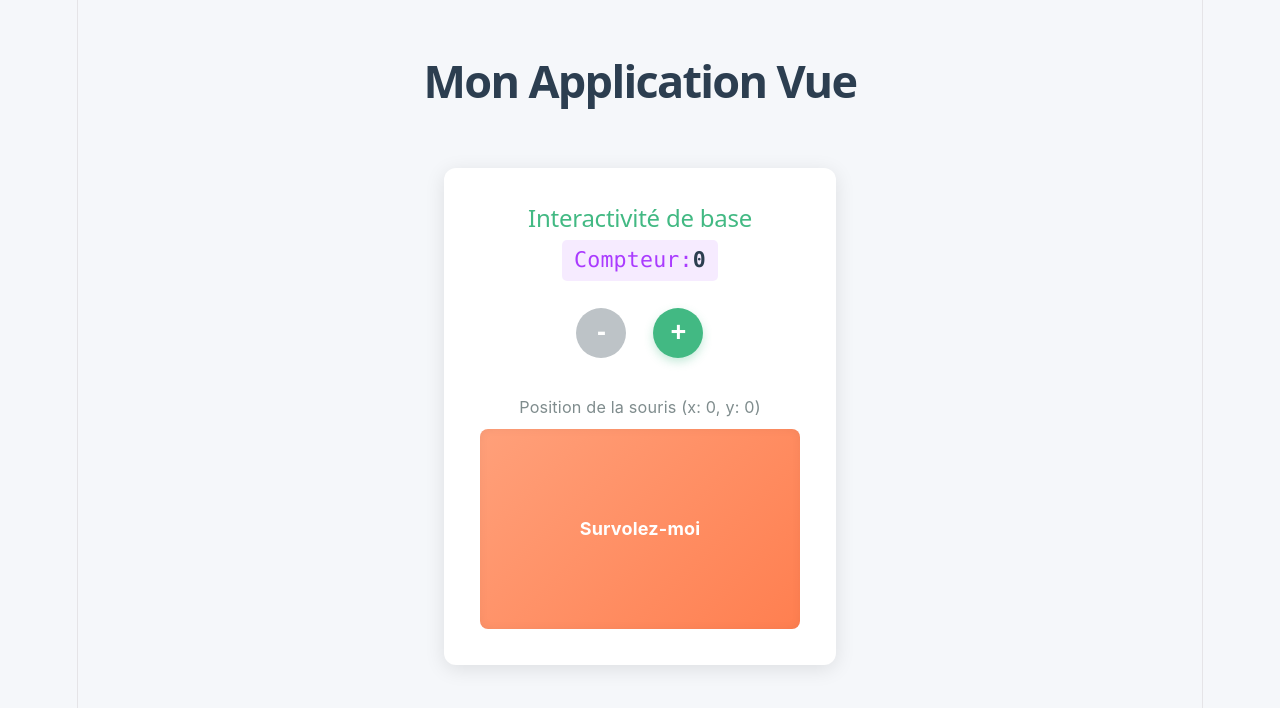
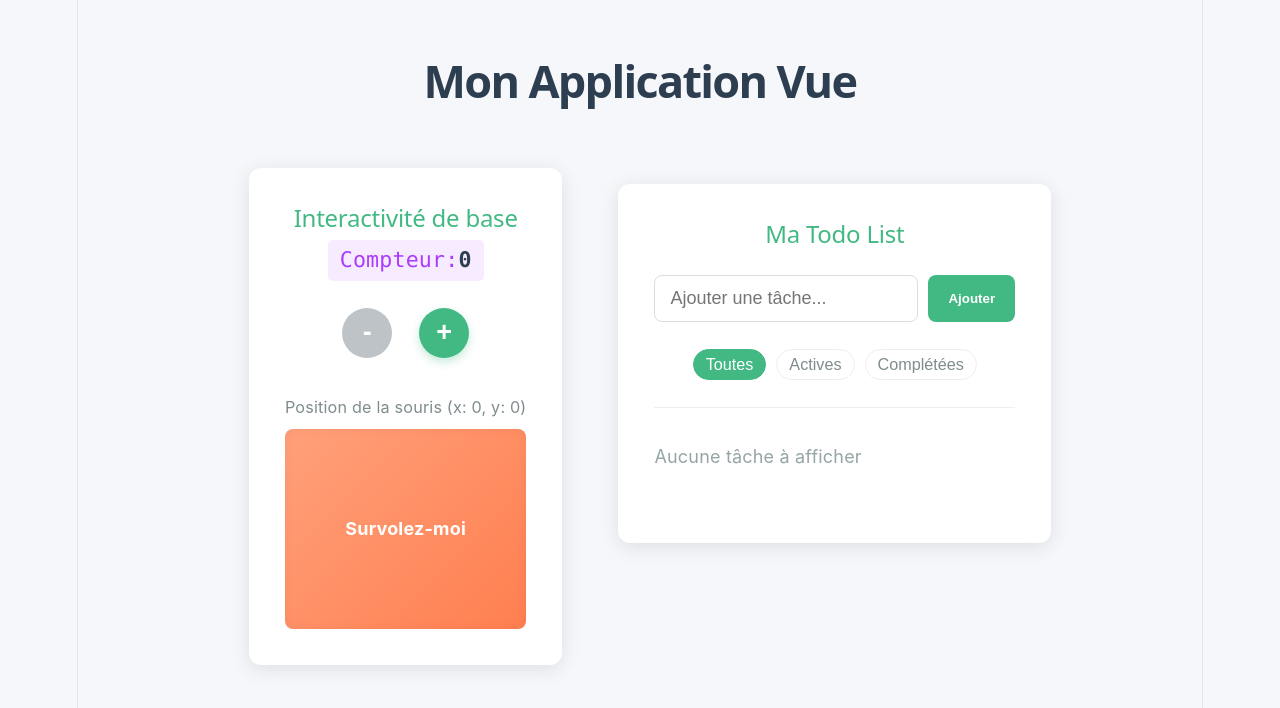
Before and after one commit to selkniezpandora/tuto-vue, a Vue app: page / in a window 1280 px wide. Shown: the top 708 px of the page. Built offline with nearby package versions, Linux system fonts and the light colour scheme.

Commit message:
refactor MyComponent.vue: replace helloWorld with increment/decrement methods and enhance counter controls with updated styling

```diff
--- a/src/App.vue
+++ b/src/App.vue
@@ -1,5 +1,6 @@
 <script setup lang="ts">
 import MyComponent from "./components/MyComponent.vue";
+import TodoList from "./components/TodoList.vue";
 </script>
 
 <template>
@@ -8,7 +9,10 @@ import MyComponent from "./components/MyComponent.vue";
       <h1>Mon Application Vue</h1>
     </header>
     <main>
-      <MyComponent />
+      <div class="components-grid">
+        <MyComponent />
+        <TodoList />
+      </div>
     </main>
   </div>
 </template>
@@ -37,4 +41,19 @@ header h1 {
   font-size: 2.5rem;
   font-weight: 700;
 }
+
+.components-grid {
+  display: flex;
+  flex-direction: column;
+  gap: 2rem;
+  align-items: center;
+}
+
+@media (min-width: 1024px) {
+  .components-grid {
+    flex-direction: row;
+    align-items: flex-start;
+    justify-content: center;
+  }
+}
 </style>
--- /dev/null
+++ b/src/components/TodoList.vue
@@ -0,0 +1,300 @@
+<script lang="ts">
+interface Todo {
+  id: number;
+  text: string;
+  completed: boolean;
+}
+
+export default {
+  name: "TodoList",
+  data() {
+    return {
+      newTodo: "",
+      todos: [] as Todo[],
+      filter: "all", // 'all' | 'active' | 'completed'
+    };
+  },
+  computed: {
+    filteredTodos(): Todo[] {
+      if (this.filter === "active") {
+        return this.todos.filter((todo) => !todo.completed);
+      } else if (this.filter === "completed") {
+        return this.todos.filter((todo) => todo.completed);
+      }
+      return this.todos;
+    },
+    remainingCount(): number {
+      return this.todos.filter((todo) => !todo.completed).length;
+    },
+  },
+  methods: {
+    addTodo() {
+      const text = this.newTodo.trim();
+      if (text) {
+        this.todos.push({
+          id: Date.now(),
+          text,
+          completed: false,
+        });
+        this.newTodo = "";
+        this.saveTodos();
+      }
+    },
+    removeTodo(id: number) {
+      this.todos = this.todos.filter((todo) => todo.id !== id);
+      this.saveTodos();
+    },
+    toggleTodo(todo: Todo) {
+      todo.completed = !todo.completed;
+      this.saveTodos();
+    },
+    saveTodos() {
+      localStorage.setItem("vue-todo-list", JSON.stringify(this.todos));
+    },
+    loadTodos() {
+      const saved = localStorage.getItem("vue-todo-list");
+      if (saved) {
+        try {
+          this.todos = JSON.parse(saved);
+        } catch (e) {
+          console.error("Erreur lors du chargement des tâches", e);
+          this.todos = [];
+        }
+      }
+    },
+    clearCompleted() {
+      this.todos = this.todos.filter((todo) => !todo.completed);
+      this.saveTodos();
+    }
+  },
+  mounted() {
+    this.loadTodos();
+  },
+};
+</script>
+
+<template>
+  <div class="todo-container">
+    <div class="todo-card">
+      <h2>Ma Todo List</h2>
+
+      <div class="input-group">
+        <input
+          v-model="newTodo"
+          @keyup.enter="addTodo"
+          placeholder="Ajouter une tâche..."
+          type="text"
+        />
+        <button @click="addTodo" class="btn-add">Ajouter</button>
+      </div>
+
+      <div class="filters">
+        <button
+          @click="filter = 'all'"
+          :class="{ active: filter === 'all' }"
+        >Toutes</button>
+        <button
+          @click="filter = 'active'"
+          :class="{ active: filter === 'active' }"
+        >Actives</button>
+        <button
+          @click="filter = 'completed'"
+          :class="{ active: filter === 'completed' }"
+        >Complétées</button>
+      </div>
+
+      <ul class="todo-list">
+        <li v-for="todo in filteredTodos" :key="todo.id" :class="{ completed: todo.completed }">
+          <div class="todo-item-content" @click="toggleTodo(todo)">
+            <span class="checkbox">
+              <i v-if="todo.completed">✓</i>
+            </span>
+            <span class="todo-text">{{ todo.text }}</span>
+          </div>
+          <button @click="removeTodo(todo.id)" class="btn-delete">×</button>
+        </li>
+        <li v-if="filteredTodos.length === 0" class="empty-list">
+          Aucune tâche à afficher
+        </li>
+      </ul>
+
+      <div class="todo-footer" v-if="todos.length > 0">
+        <span>{{ remainingCount }} tâche(s) restante(s)</span>
+        <button @click="clearCompleted" v-if="todos.some(t => t.completed)" class="btn-clear">
+          Nettoyer
+        </button>
+      </div>
+    </div>
+  </div>
+</template>
+
+<style scoped>
+.todo-container {
+  display: flex;
+  justify-content: center;
+  margin-top: 2rem;
+  font-family: 'Inter', system-ui, -apple-system, sans-serif;
+}
+
+.todo-card {
+  background: white;
+  border-radius: 12px;
+  box-shadow: 0 4px 20px rgba(0, 0, 0, 0.1);
+  padding: 2rem;
+  max-width: 500px;
+  width: 100%;
+  color: #2c3e50;
+}
+
+h2 {
+  margin-top: 0;
+  color: #42b983;
+  text-align: center;
+  margin-bottom: 1.5rem;
+}
+
+.input-group {
+  display: flex;
+  gap: 10px;
+  margin-bottom: 1.5rem;
+}
+
+input {
+  flex: 1;
+  padding: 12px 15px;
+  border: 1px solid #ddd;
+  border-radius: 8px;
+  font-size: 1rem;
+  outline: none;
+  transition: border-color 0.3s;
+}
+
+input:focus {
+  border-color: #42b983;
+}
+
+.btn-add {
+  background-color: #42b983;
+  color: white;
+  border: none;
+  padding: 0 20px;
+  border-radius: 8px;
+  cursor: pointer;
+  font-weight: 600;
+  transition: background-color 0.3s;
+}
+
+.btn-add:hover {
+  background-color: #3aa876;
+}
+
+.filters {
+  display: flex;
+  justify-content: center;
+  gap: 10px;
+  margin-bottom: 1.5rem;
+}
+
+.filters button {
+  background: none;
+  border: 1px solid #eee;
+  padding: 5px 12px;
+  border-radius: 20px;
+  cursor: pointer;
+  color: #7f8c8d;
+  font-size: 0.9rem;
+  transition: all 0.2s;
+}
+
+.filters button.active {
+  background-color: #42b983;
+  color: white;
+  border-color: #42b983;
+}
+
+.todo-list {
+  list-style: none;
+  padding: 0;
+  margin: 0;
+  border-top: 1px solid #eee;
+}
+
+.todo-list li {
+  display: flex;
+  align-items: center;
+  justify-content: space-between;
+  padding: 12px 0;
+  border-bottom: 1px solid #eee;
+  transition: background-color 0.2s;
+}
+
+.todo-item-content {
+  display: flex;
+  align-items: center;
+  flex: 1;
+  cursor: pointer;
+}
+
+.checkbox {
+  width: 20px;
+  height: 20px;
+  border: 2px solid #ddd;
+  border-radius: 50%;
+  margin-right: 12px;
+  display: flex;
+  align-items: center;
+  justify-content: center;
+  font-size: 12px;
+  color: #42b983;
+}
+
+.completed .checkbox {
+  border-color: #42b983;
+  background-color: rgba(66, 185, 131, 0.1);
+}
+
+.completed .todo-text {
+  text-decoration: line-through;
+  color: #bdc3c7;
+}
+
+.btn-delete {
+  background: none;
+  border: none;
+  color: #e74c3c;
+  font-size: 1.5rem;
+  cursor: pointer;
+  padding: 0 10px;
+  opacity: 0;
+  transition: opacity 0.2s;
+}
+
+.todo-list li:hover .btn-delete {
+  opacity: 1;
+}
+
+.empty-list {
+  text-align: center;
+  color: #95a5a6;
+  padding: 2rem 0 !important;
+  border-bottom: none !important;
+}
+
+.todo-footer {
+  margin-top: 1.5rem;
+  display: flex;
+  justify-content: space-between;
+  align-items: center;
+  font-size: 0.85rem;
+  color: #7f8c8d;
+}
+
+.btn-clear {
+  background: none;
+  border: none;
+  color: #e74c3c;
+  cursor: pointer;
+  text-decoration: underline;
+  padding: 0;
+}
+</style>
```
